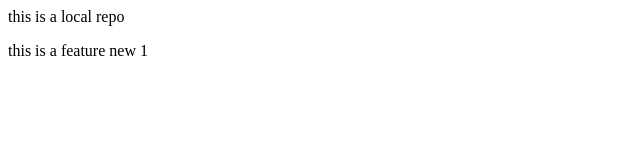
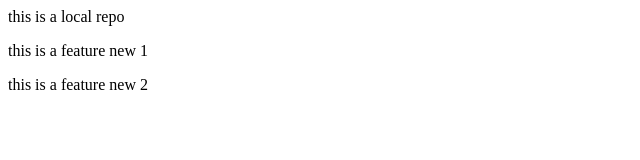
Before and after one commit to self1hub/localrepo, a plain HTML site: page index.html in a window 1280 px wide. Shown: the whole page, without its empty margins (0-640 px from the left). Drawn offline with Linux system fonts and the light colour scheme.

Commit message:
add new feature

```diff
--- a/index.html
+++ b/index.html
@@ -4,3 +4,6 @@
 <p>
     this is a feature new 1
 </p>
+<p>
+    this is a feature new 2
+</p>
```
